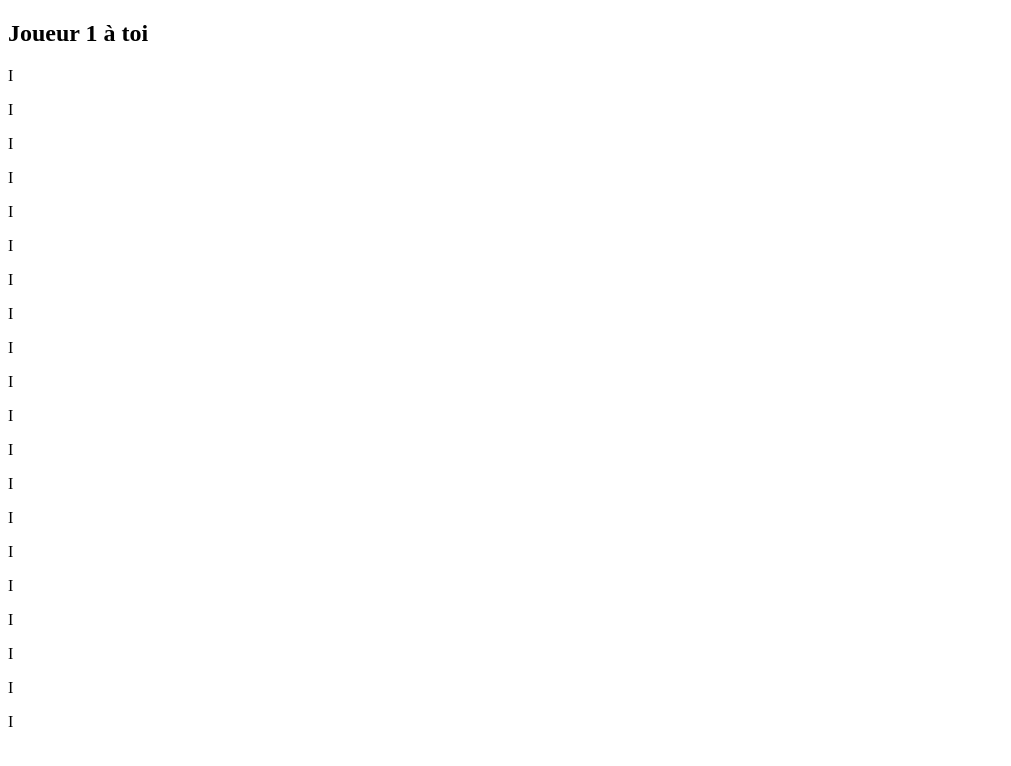
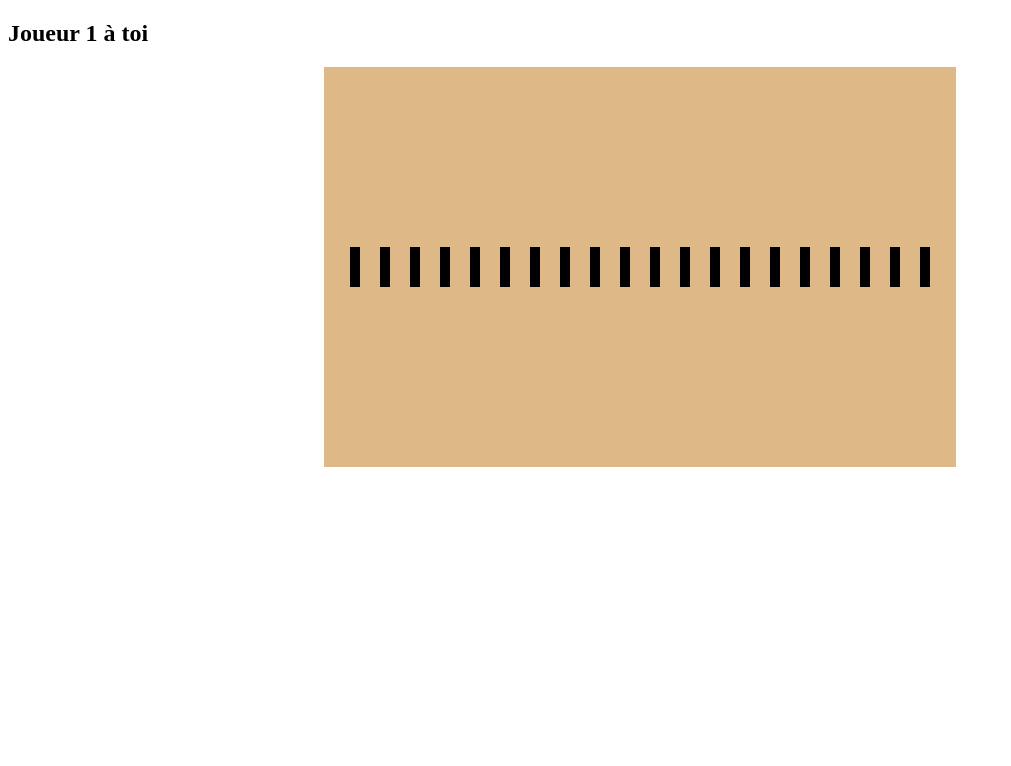
Before and after one commit to Nalithdev/Algo_JS, a plain HTML site: page index.html in a window 1280 px wide. Shown: the whole page, without its empty margins (0-1011 px from the left). Drawn offline with Linux system fonts and the light colour scheme.

Commit message:
ajout css rapide

```diff
--- a/jeu_nimes.js
+++ b/jeu_nimes.js
@@ -3,10 +3,10 @@ let x = 0;
 let y = 1
 w= false
 document.write("<h2>Joueur "+ y +" à toi</h2>")
-document.write("<div>")
+document.write("<div class='planche'>")
 
 for(i = 0 ; i <20 ; i++){
-    document.write('<p onclick="del()"> I </p>')
+    document.write('<div onclick="del()" class="baton"> I </div>')
 }
 document.write("</div>")
 function del(){
@@ -23,6 +23,7 @@ function del(){
             y= 1
         }
         w= false
+        v = v - 1
         boucle(v)
 
     }
@@ -43,15 +44,15 @@ function boucle(){
   document.body.innerHTML = '';
   document.write("<h2>Joueur "+ y +" à toi</h2>")
   document.write('<link rel="stylesheet" href="style.css">');
-  document.write("<div>")
+  document.write("<div class='planche'>")
   for(i = 0 ; i < v ; i++){
-    document.write('<p onclick="del()"> I </p>')
+    document.write('<div onclick="del()" class="baton"> I </div>')
 }
 document.write("</div>")
 document.write('<button onclick="fin_tour()">Fin du tour</button>')
 document.write('  <script src="jeu_nimes.js"></script>');
 if(v <= 0){
-  document.write('<p> Le Joueur '+ y  +' à gagner</p>')
+  document.write('<p> Le Joueur '+ y  +' à perdu</p>')
 }
 }
 
--- a/style.css
+++ b/style.css
@@ -10,12 +10,17 @@
 */
 .planche{
   display: flex;
-  width: 100%;
-  gap: 10px;
+  margin: auto;
+  width: 50%;
+  height: 50vh;
+  gap: 20px;
   justify-content: center;
+  align-content: center;
+  align-items: center;
+  background-color: burlywood;
 }
 .baton{
   width: 10px;
   background-color: black;
-  height: 20px;
+  height: 40px;
 }
```
